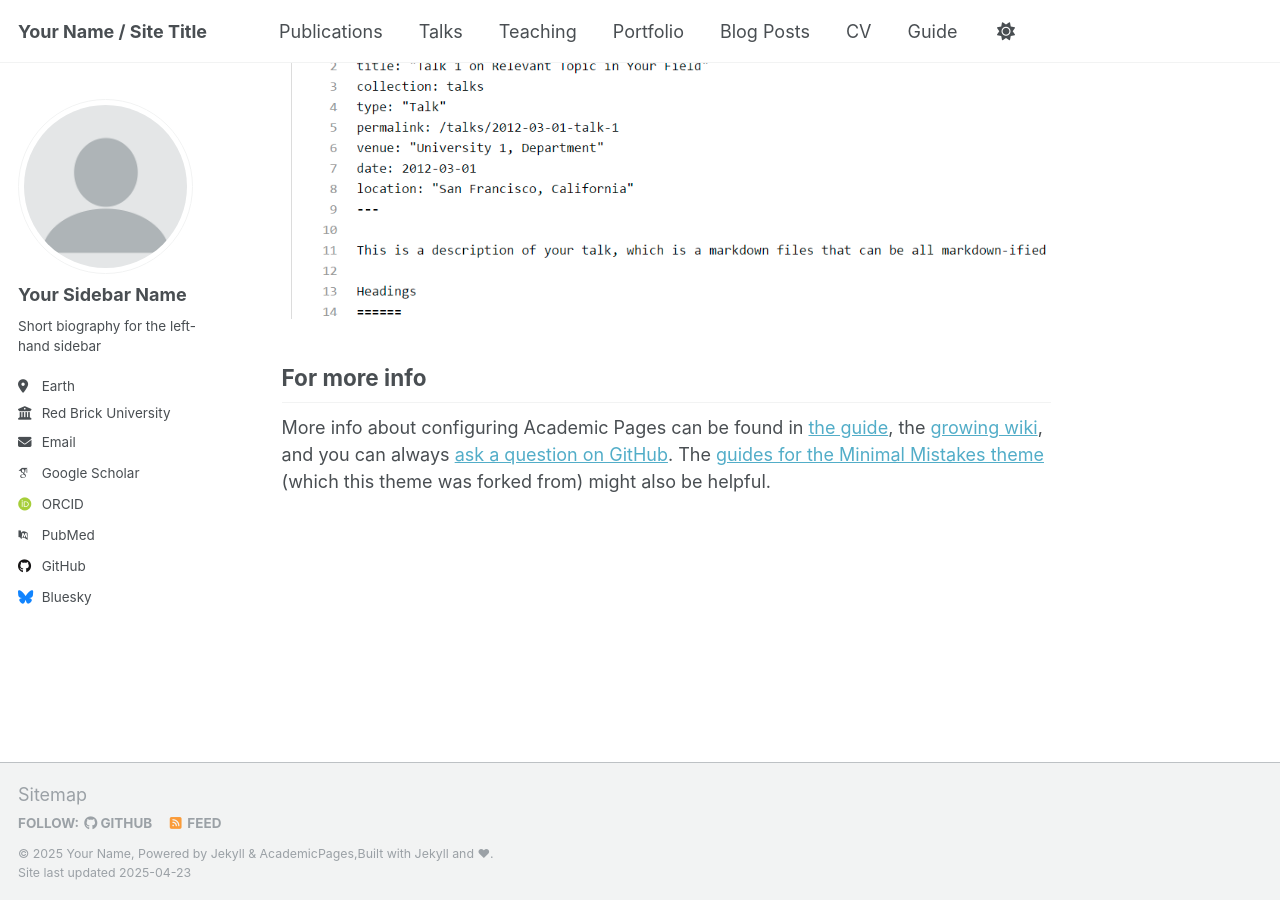
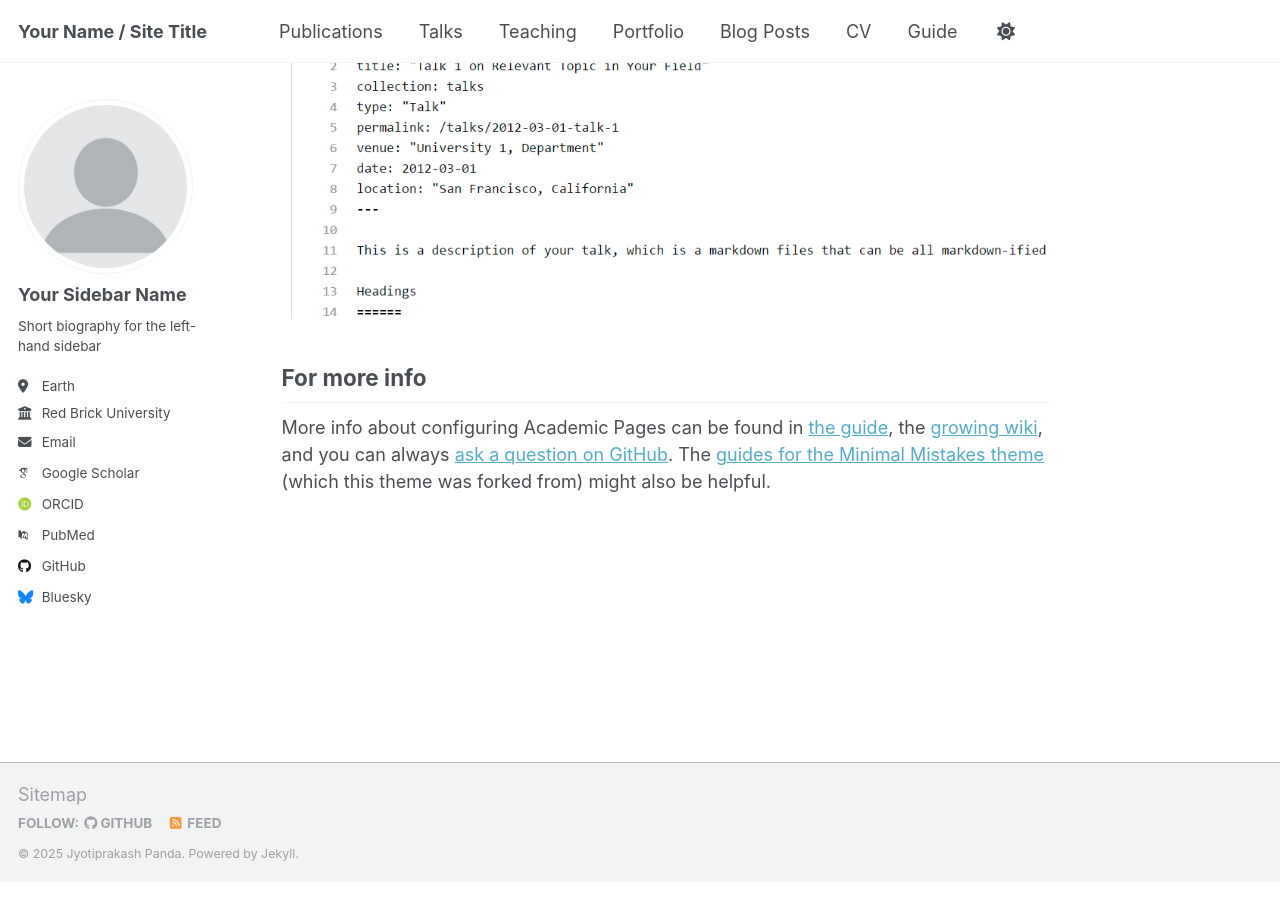
Before and after one commit to jyotiprakash-panda/jyotiprakash-panda.github.io, a Jekyll site: the page built from _pages/about.md, in a window 1280 px wide and 900 px high, scrolled down 2636 px. Built offline with Jekyll 4.4.1, drawn with Linux system fonts in a browser that asks for light colours; some web fonts are replaced.

Commit message:
Simplified footer layout and removed AcademicPages link

```diff
--- a/_includes/footer.html
+++ b/_includes/footer.html
@@ -19,7 +19,10 @@
 </div>
 {% endif %}
 
-<div class="page__footer-copyright">
+<!-- <div class="page__footer-copyright">
   &copy; {{ site.time | date: '%Y' }} {{ site.name | default: site.title }}, {{ site.data.ui-text[site.locale].powered_by | default: "Powered by" }} <a href="http://jekyllrb.com" rel="nofollow">Jekyll</a> &amp; <a href="https://github.com/jyotiprakash-panda/jyotiprakash-panda.github.io">AcademicPages</a>,Built with Jekyll and ❤︎.<br />
   Site last updated {{ "now" | date: '%Y-%m-%d' %}}
+</div> -->
+<div class="page__footer-copyright">
+  &copy; {{ site.time | date: '%Y' }} Jyotiprakash Panda. Powered by <a href="https://jekyllrb.com" rel="nofollow">Jekyll</a>.
 </div>
```
